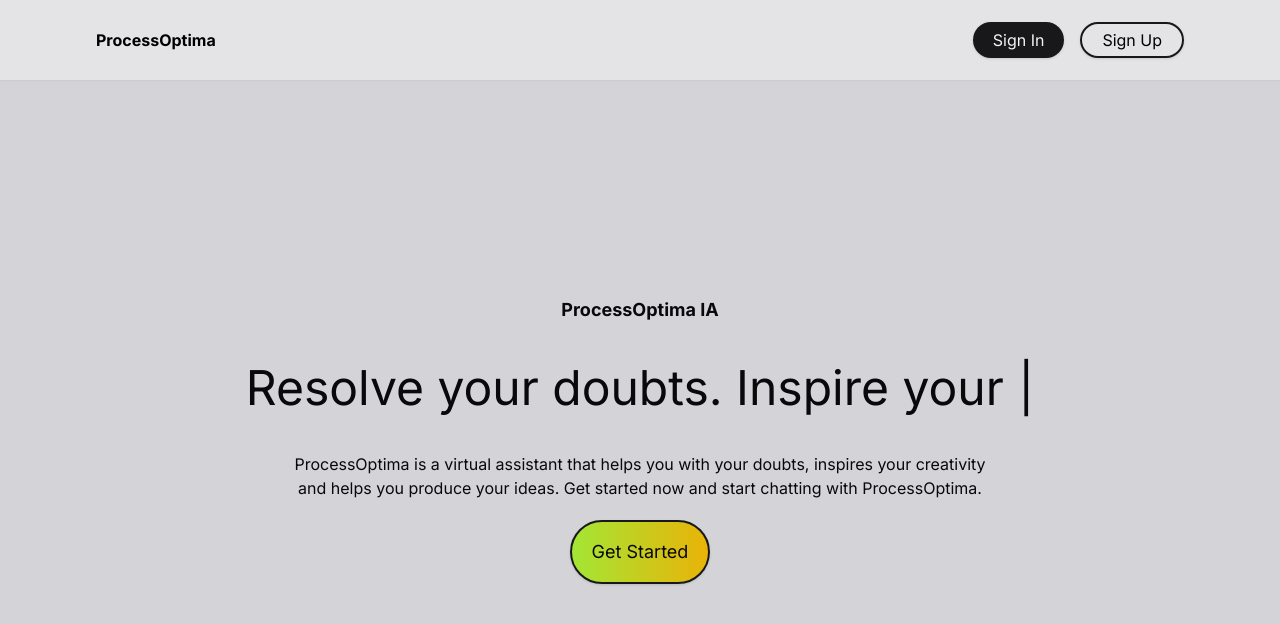
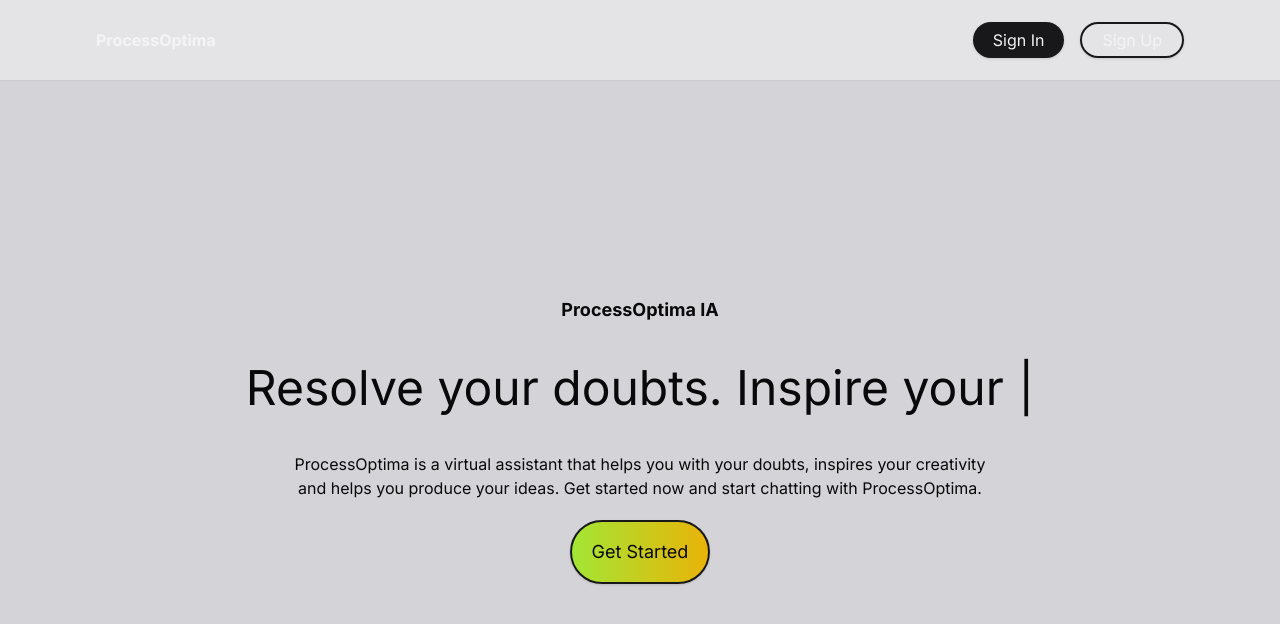
Before and after one commit to DarioMejia/Hackaton_IA_2024, a Next.js app in the folder web-app/: page / in a window 1280 px wide. Shown: the top 624 px of the page. Built offline with nearby package versions, Linux system fonts and the light colour scheme.

Commit message:
small chore

```diff
--- a/web-app/src/app/globals.css
+++ b/web-app/src/app/globals.css
@@ -47,3 +47,8 @@
     text-wrap: balance;
   }
 }
+
+
+body {
+  @apply bg-zinc-900 text-zinc-100;
+}
```
